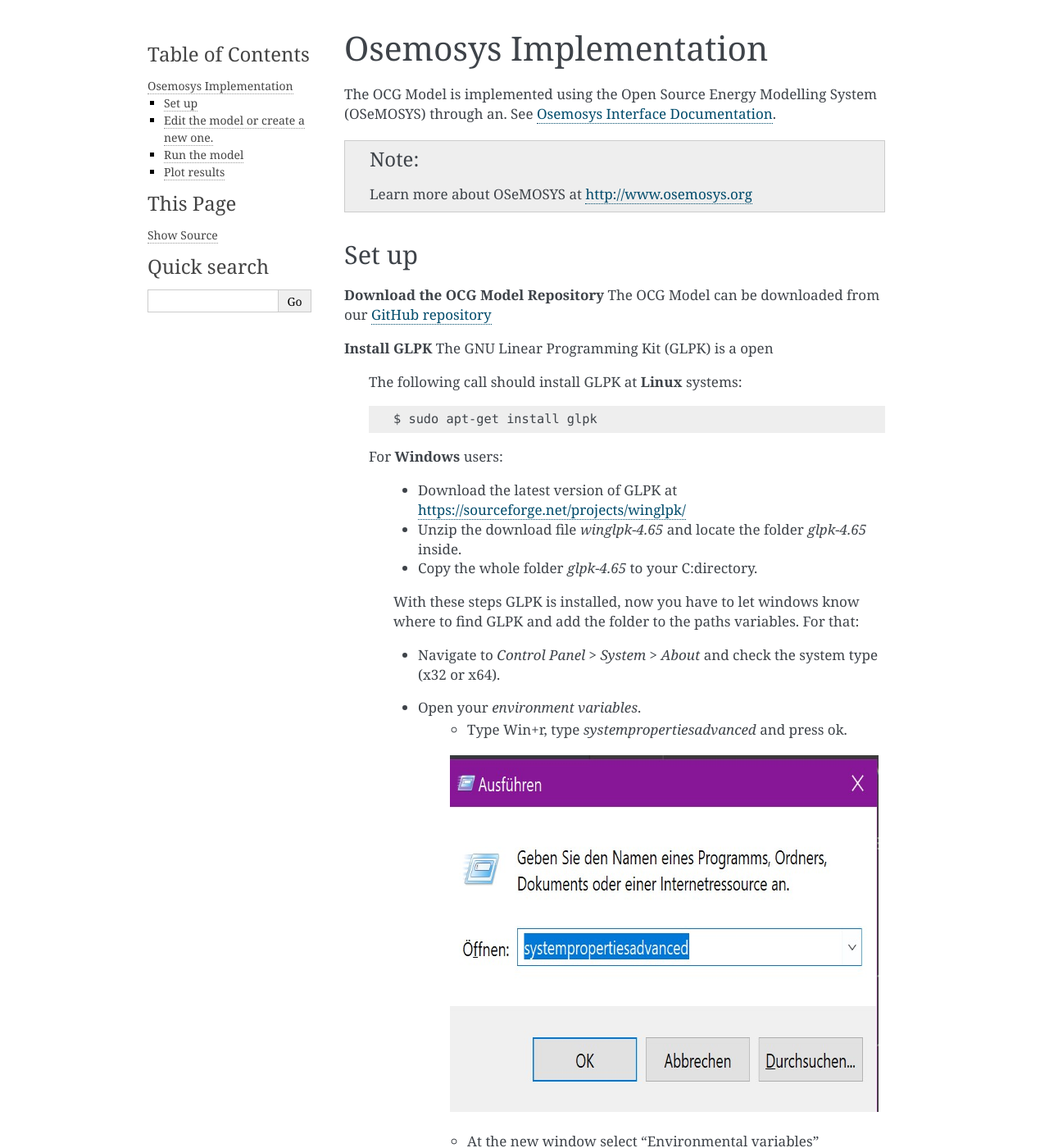
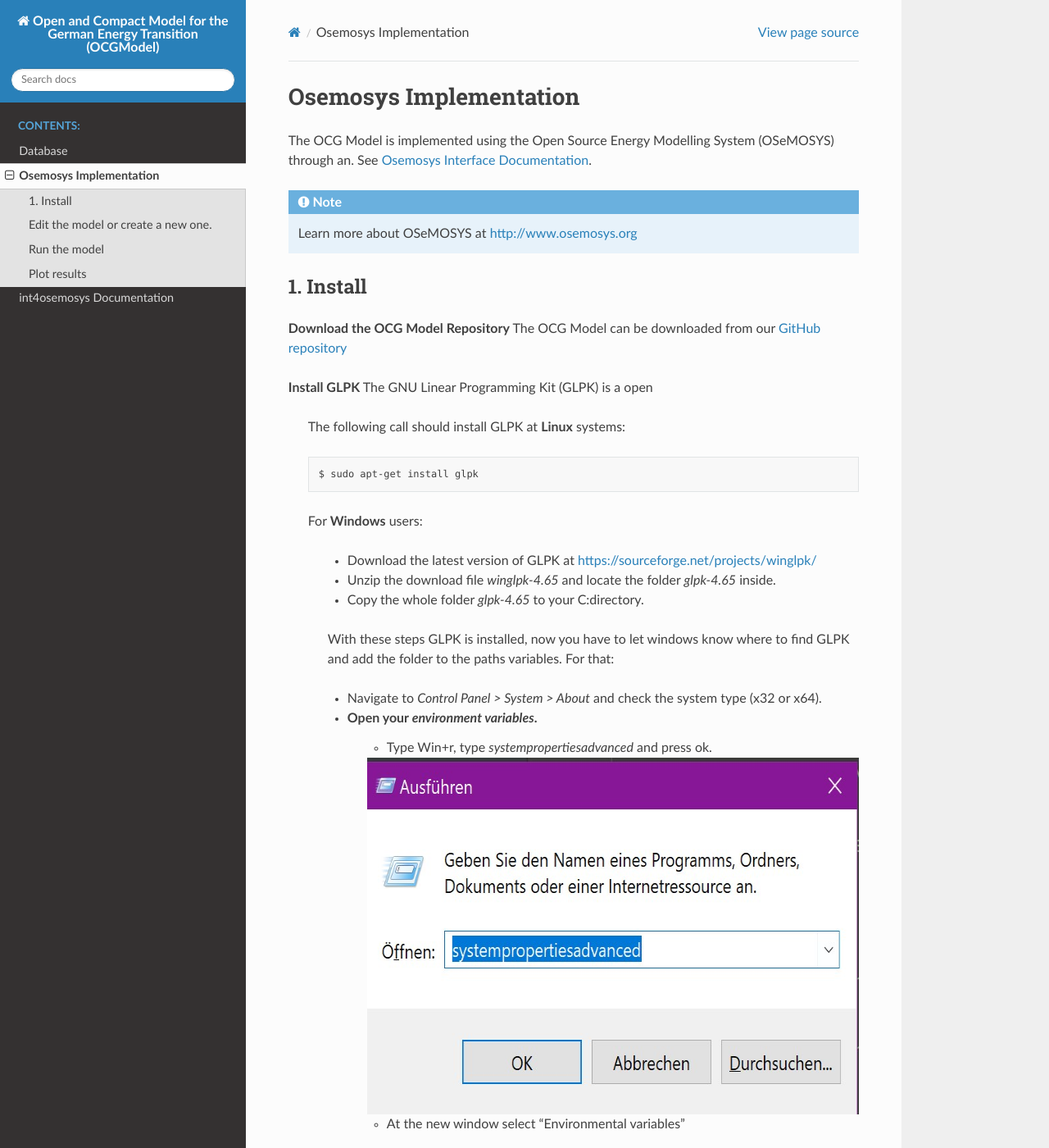
Before and after one commit to OCGModel/OCGModel, a Sphinx documentation site: the page built from docs/source/osemosys_interface.rst, in a window 1280 px wide and 1400 px high. Shown: the whole window at 82% size. Built offline with Sphinx 7.4.7 and the Read the Docs theme 2.0.0, drawn with Linux system fonts in a browser that asks for light colours; pages that are not in the unit, such as notebooks, are missing from menus; some of the changed text lies outside the part shown.

Commit message:
Path bug fixed on linux

```diff
--- a/docs/source/conf.py
+++ b/docs/source/conf.py
@@ -10,14 +10,14 @@
 # add these directories to sys.path here. If the directory is relative to the
 # documentation root, use os.path.abspath to make it absolute, like shown here.
 #
-# import os
-# import sys
-# sys.path.insert(0, os.path.abspath('.'))
+import os
+import sys
+sys.path.insert(0, os.path.abspath('..\..\int4osemosys'))
 
 
 # -- Project information -----------------------------------------------------
 
-project = 'OCGModel'
+project = 'Open and Compact Model for the German Energy Transition (OCGModel)'
 copyright = '2021, Julia Barbosa, Christopher Ripp and Florian Steinke'
 author = 'Julia Barbosa, Christopher Ripp and Florian Steinke'
 
@@ -28,8 +28,11 @@
 # extensions coming with Sphinx (named 'sphinx.ext.*') or your custom
 # ones.
 extensions = [
+'sphinx.ext.autodoc',
+'sphinx.ext.napoleon',
+'sphinx.ext.coverage',
+"sphinx_rtd_theme",
 ]
-
 # Add any paths that contain templates here, relative to this directory.
 templates_path = ['_templates']
 
@@ -44,7 +47,8 @@
 # The theme to use for HTML and HTML Help pages.  See the documentation for
 # a list of builtin themes.
 #
-html_theme = 'alabaster'
+#html_theme = 'alabaster'
+html_theme = "sphinx_rtd_theme"
 
 # Add any paths that contain custom static files (such as style sheets) here,
 # relative to this directory. They are copied after the builtin static files,
--- a/docs/source/osemosys_interface.rst
+++ b/docs/source/osemosys_interface.rst
@@ -10,7 +10,7 @@
 
    Learn more about OSeMOSYS at `http://www.osemosys.org <http://www.osemosys.org>`_
 
-Set up
+1. Install
 ------
 **Download the OCG Model Repository**
 The OCG Model can be downloaded from our `GitHub repository <https://github.com/OCGModel/OCGModel.git>`_
--- a/docs/source/osemosys_interface_docs.rst
+++ b/docs/source/osemosys_interface_docs.rst
@@ -7,7 +7,7 @@
 For information about how to use the interface see :ref:`Osemosys Implementation<osemosysimp>`.
 
 .. toctree::
-   :maxdepth: 4
+   :maxdepth: 3
 
 Core Modules
 ++++++++++++
```
Also changed, not shown: docs/source/index.rst (+3 -12 lines), 4 other files.
